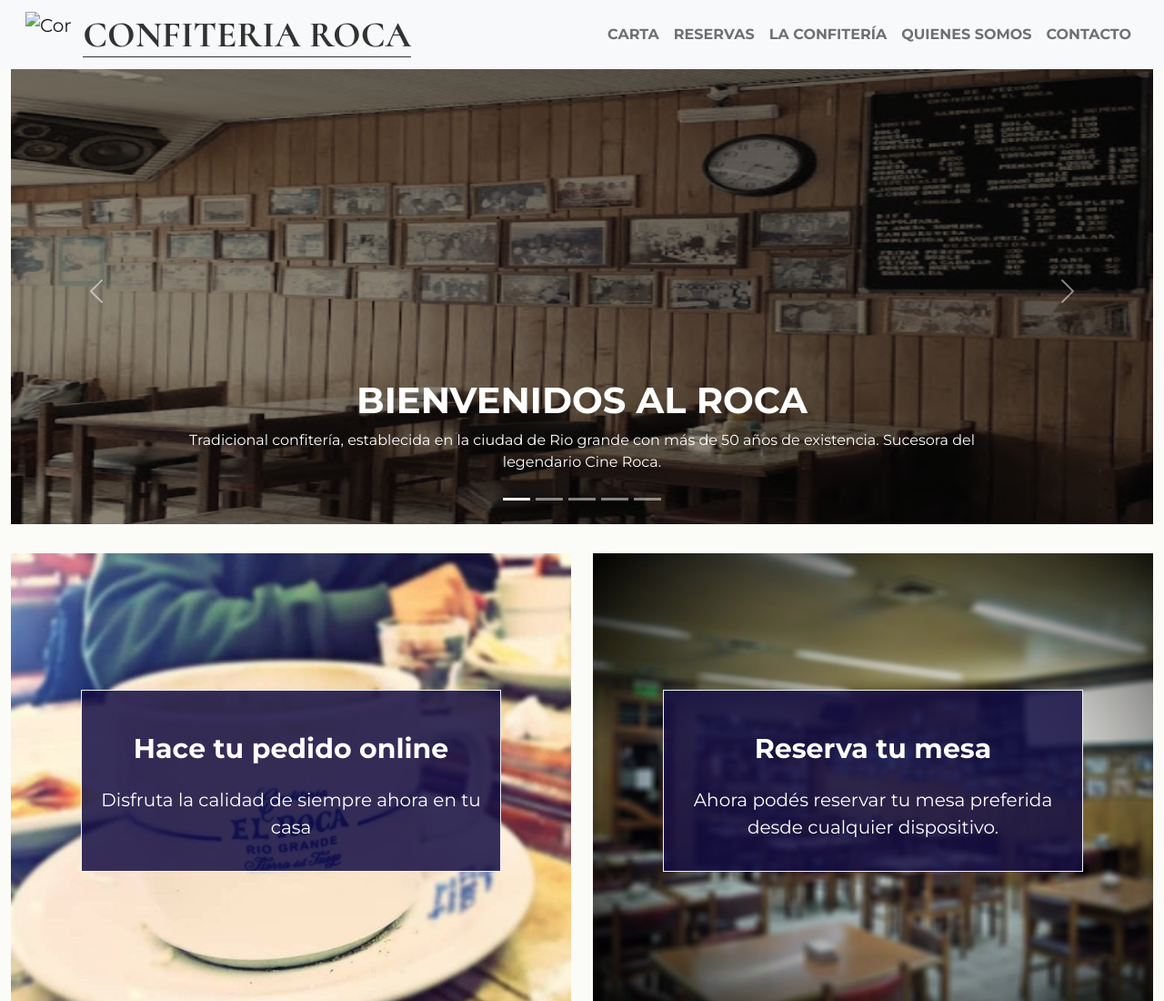
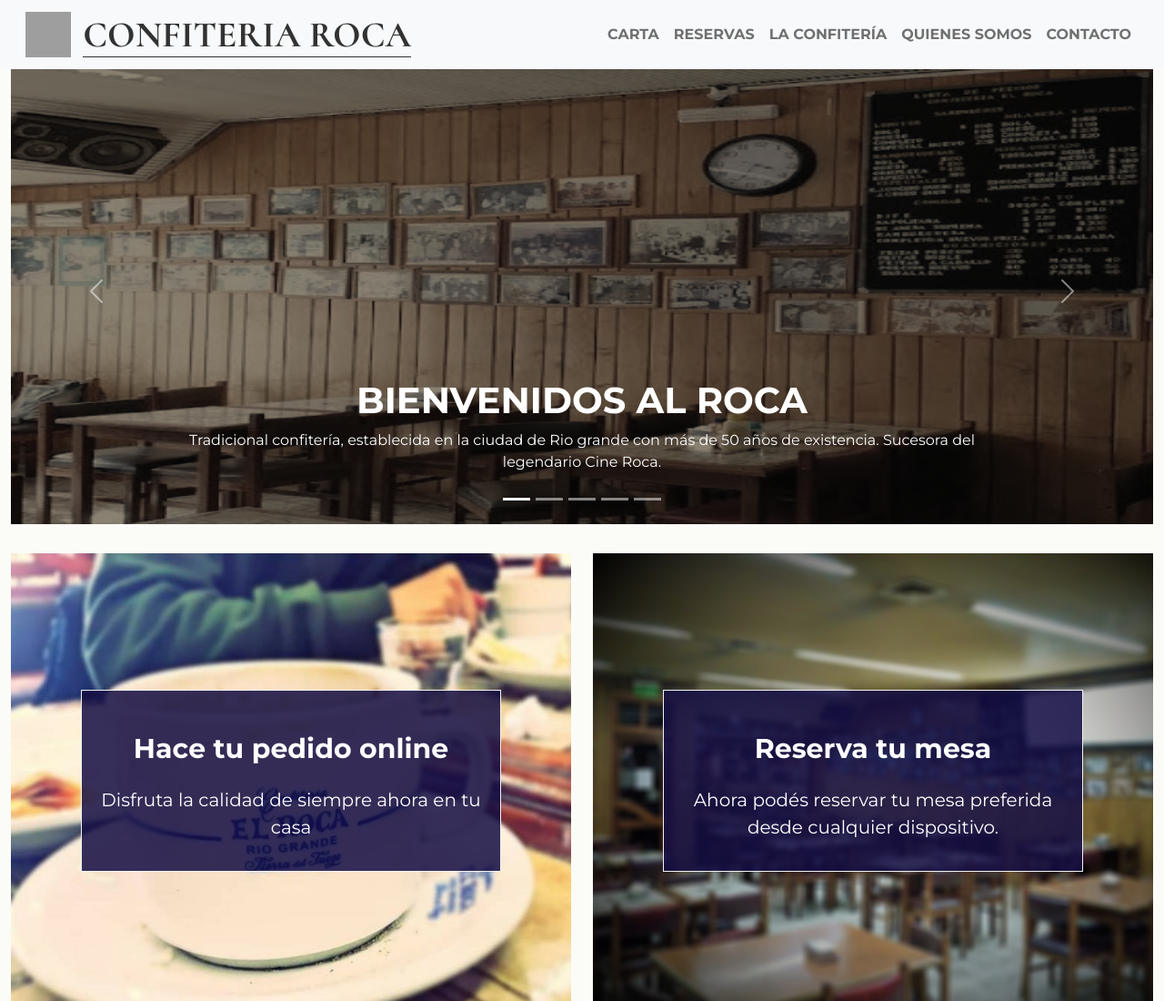
Before and after one commit to SicTransit-PdM/rocaweb, a plain HTML site: page index.html in a window 1280 px wide. Shown: the top 1100 px of the page at 91% size. Drawn offline with nearby package versions, Linux system fonts and the light colour scheme; files that its build step writes are made by us from their sources; the site is published under a folder, as on GitHub Pages, so addresses that start at the root find nothing; files whose address does not match are found by name.

Commit message:
Fix logo header

```diff
--- a/index.html
+++ b/index.html
@@ -16,7 +16,7 @@
     <nav class="navbar-expand-xl navbar bg-light fixed-top">
         <div class="container-fluid">
             <a class="navbar-brand" href="index.html">
-                <img src="/assets/img/logo.png" alt="Confitería Roca Logo" width="50" height="50" class="d-inline-block ms-3">
+                <img src="assets/img/logo.png" alt="Confitería Roca Logo" width="50" height="50" class="d-inline-block ms-3">
                 <span id="brand-text" class="align-middle h1 mb-1 ms-2">CONFITERIA ROCA</span>
             </a>
             <button class="navbar-toggler" type="button" data-bs-toggle="offcanvas" data-bs-target="#offcanvasNavbar" aria-controls="offcanvasNavbar">
```
